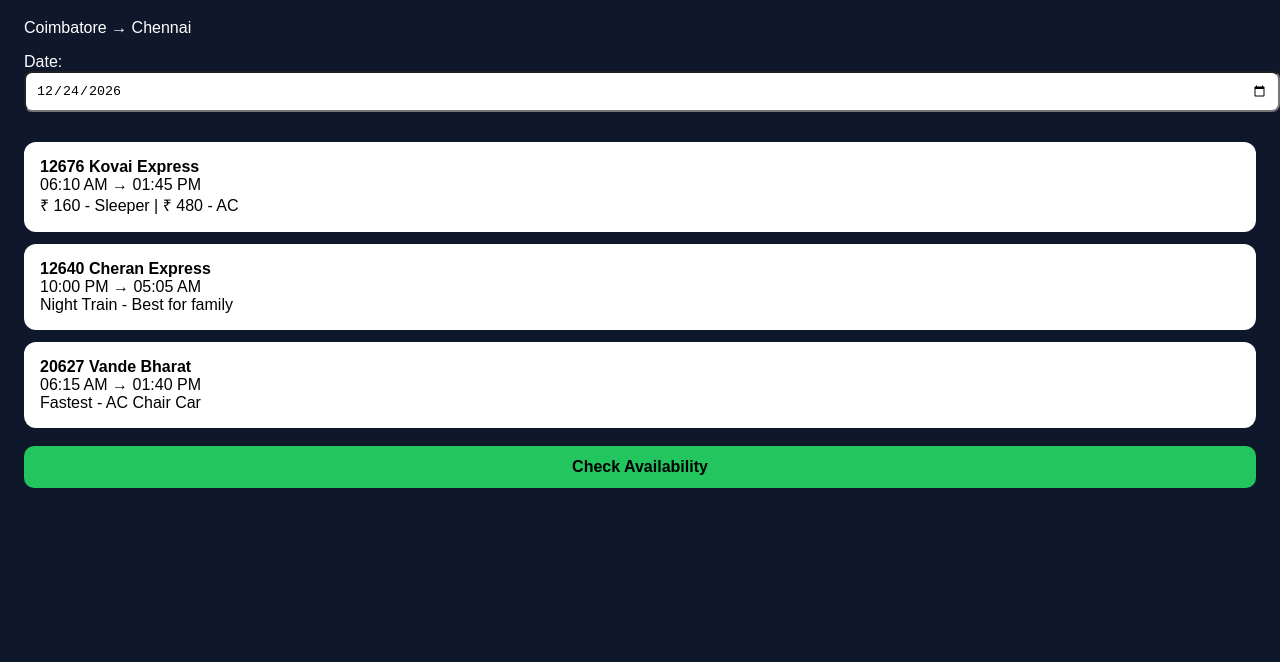
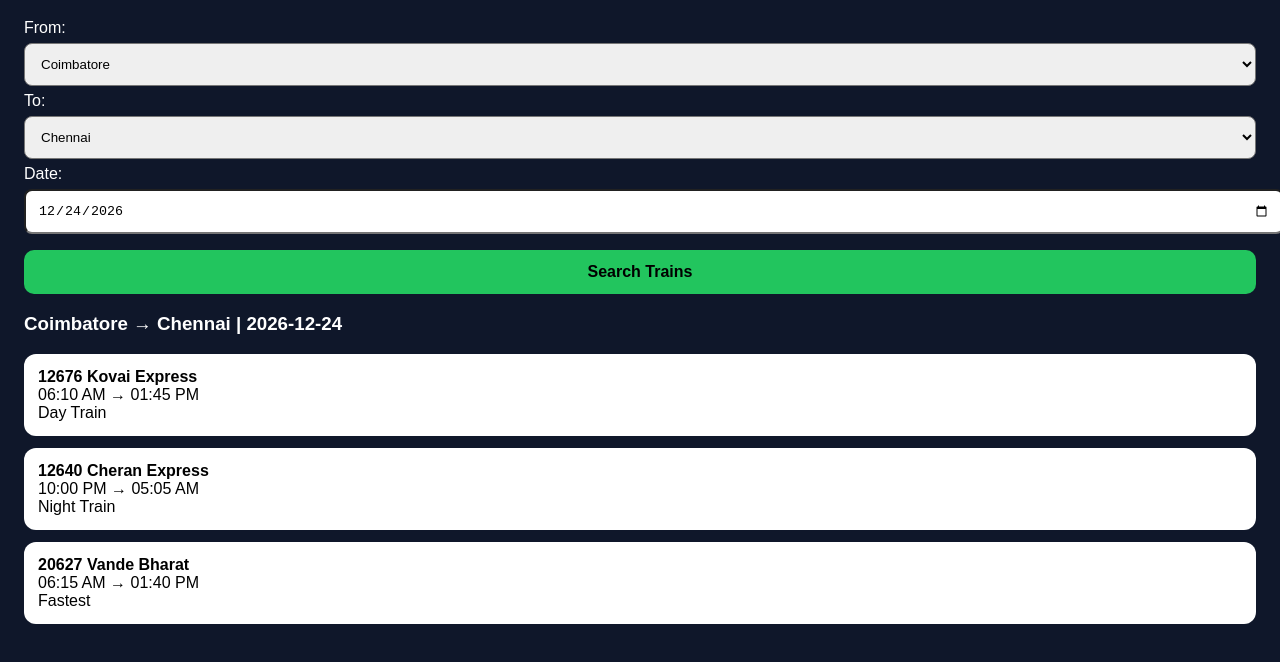
Before and after one commit to alchem3007/vandi-agent, a plain HTML site: page index.html in a window 1280 px wide. Shown: the part 86-748 px from the top of the page. Drawn offline with Linux system fonts and the light colour scheme.

Commit message:
Update index.html

```diff
--- a/index.html
+++ b/index.html
@@ -5,36 +5,47 @@
 <title>Vandi Agent</title>
 <style>
 body{font-family:sans-serif;background:#0f172a;color:white;padding:16px}
-.card{background:white;color:black;padding:16px;border-radius:12px;margin-top:12px}
-button{background:#22c55e;border:0;padding:12px;width:100%;border-radius:10px;font-size:16px;font-weight:bold}
+select,input{padding:12px;width:100%;border-radius:8px;margin:6px 0}
+.card{background:white;color:black;padding:14px;border-radius:12px;margin-top:12px}
+button{background:#22c55e;border:0;padding:13px;width:100%;border-radius:10px;font-size:16px;font-weight:bold;margin-top:10px}
 </style>
 </head>
 <body>
 <h1>🚆 Vandi Agent</h1>
-<p>Coimbatore → Chennai</p>
 
-<label>Date:</label><br>
-<input type="date" value="2026-12-24" style="padding:10px;width:100%;border-radius:8px"><br><br>
+<label>From:</label>
+<select id="from">
+<option value="Coimbatore">Coimbatore</option>
+<option value="Tirunelveli">Tirunelveli</option>
+</select>
 
-<div class="card">
-<b>12676 Kovai Express</b><br>
-06:10 AM → 01:45 PM<br>
-₹ 160 - Sleeper | ₹ 480 - AC
-</div>
+<label>To:</label>
+<select><option>Chennai</option></select>
 
-<div class="card">
-<b>12640 Cheran Express</b><br>
-10:00 PM → 05:05 AM<br>
-Night Train - Best for family
-</div>
+<label>Date:</label>
+<input type="date" id="date" value="2026-12-24">
 
-<div class="card">
-<b>20627 Vande Bharat</b><br>
-06:15 AM → 01:40 PM<br>
-Fastest - AC Chair Car
-</div>
+<button onclick="search()">Search Trains</button>
 
-<br>
-<button>Check Availability</button>
+<div id="result"></div>
+
+<script>
+function search(){
+let from = document.getElementById("from").value;
+let date = document.getElementById("date").value;
+let html = "<h3>"+from+" → Chennai | "+date+"</h3>";
+if(from=="Coimbatore"){
+html += "<div class='card'><b>12676 Kovai Express</b><br>06:10 AM → 01:45 PM<br>Day Train</div>";
+html += "<div class='card'><b>12640 Cheran Express</b><br>10:00 PM → 05:05 AM<br>Night Train</div>";
+html += "<div class='card'><b>20627 Vande Bharat</b><br>06:15 AM → 01:40 PM<br>Fastest</div>";
+} else {
+html += "<div class='card'><b>12632 Nellai Express</b><br>07:15 PM → 04:15 AM<br>Night Train</div>";
+html += "<div class='card'><b>12666 Cape - Tambaram Express</b><br>04:00 PM → 05:10 AM<br>Daily</div>";
+html += "<div class='card'><b>16106 Tiruchendur - Chennai Express</b><br>05:05 PM → 06:15 AM<br>Via Tirunelveli</div>";
+}
+document.getElementById("result").innerHTML = html;
+}
+search();
+</script>
 </body>
 </html>
```
